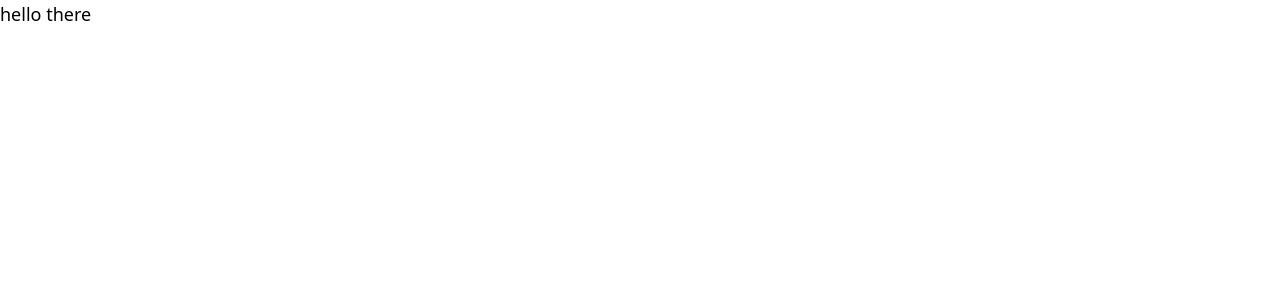
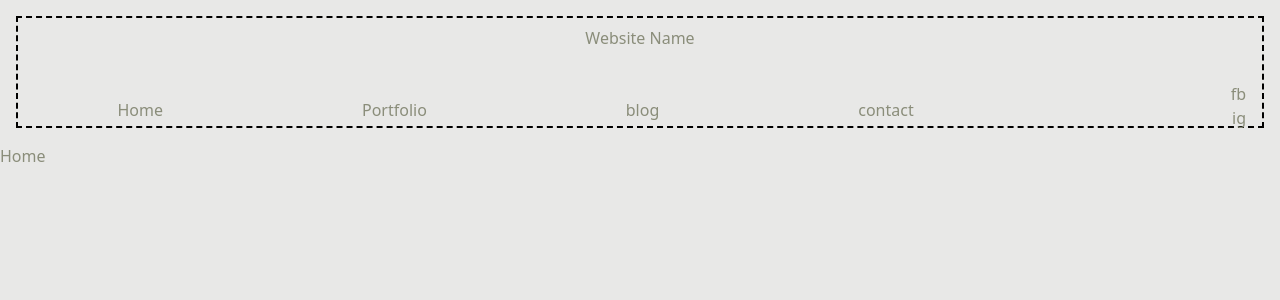
Before and after one commit to rawandbakr/habitat, a React (Create React App) app in the folder frontend/: page / in a window 1280 px wide. Shown: the top 300 px of the page. Built offline with nearby package versions, Linux system fonts and the light colour scheme.

Commit message:
adding navigation bar to the application
adding react router dom package

```diff
--- a/frontend/package.json
+++ b/frontend/package.json
@@ -8,6 +8,7 @@
     "@testing-library/user-event": "^13.5.0",
     "react": "^18.2.0",
     "react-dom": "^18.2.0",
+    "react-router-dom": "^6.8.0",
     "react-scripts": "5.0.1",
     "web-vitals": "^2.1.4"
   },
--- a/frontend/src/App.js
+++ b/frontend/src/App.js
@@ -1,9 +1,15 @@
+import Navigation from "./components/Navigation";
+import {BrowserRouter, Route, Routes} from 'react-router-dom'
+import Home from "./pages/Home";
 
 function App() {
   return (
-    <div className=" text-lg">
-      hello there
-    </div>
+    <BrowserRouter>
+    <Navigation/>
+    <Routes>
+      <Route exact path='/' element={<Home/>}/>
+    </Routes>
+    </BrowserRouter>
   );
 }
 
--- /dev/null
+++ b/frontend/src/components/NavItem.js
@@ -0,0 +1,10 @@
+import React from "react";
+import { Link } from "react-router-dom";
+
+export default function NavItem(props) {
+  return (
+    <a className="p-4 hover:shadow-2xl hover:border-r-2 hover:border-b-2 hover:rounded-xl hover:text-accent">
+        <Link to={props.to}>{props.name}</Link>
+    </a>
+  );
+}
--- /dev/null
+++ b/frontend/src/components/Navigation.js
@@ -0,0 +1,23 @@
+import React from "react";
+import NavItem from "./NavItem";
+
+export default function Navigation() {
+  return (
+    <div className=" m-4 h-28 border-black border-dashed border-2 flex flex-col">
+      <h1 className=" p-2 flex justify-center"> Website Name</h1>
+      <br></br>
+      <div className="grid grid-cols-5">
+        <nav className="flex justify-around col-span-4">
+            <NavItem to='/' name='Home'/>
+            <NavItem to='/Portfolio' name='Portfolio'/>
+            <NavItem to='/blog' name='blog'/>
+            <NavItem to='/contact' name='contact'/>
+        </nav>
+        <div className="flex justify-center items-end flex-col pr-4 pb-4 col-span-1">
+          <a >fb</a>
+          <a >ig</a>
+        </div>
+      </div>
+    </div>
+  );
+}
--- a/frontend/src/index.css
+++ b/frontend/src/index.css
@@ -1,3 +1,7 @@
 @tailwind base;
 @tailwind components;
 @tailwind utilities;
+
+body{
+    @apply bg-primary text-secondary
+}
--- /dev/null
+++ b/frontend/src/pages/Home.js
@@ -0,0 +1,7 @@
+import React from 'react'
+
+export default function Home() {
+  return (
+    <div>Home</div>
+  )
+}
--- a/frontend/tailwind.config.js
+++ b/frontend/tailwind.config.js
@@ -2,7 +2,13 @@
 module.exports = {
   content: ["./src/**/*.{html,js}"],
   theme: {
-    extend: {},
+    extend: {
+      colors: {
+        primary: '#e8e8e7',
+        secondary: '#8a8d7a',
+        accent:'#5a5444',
+      }
+    },
   },
   plugins: [],
 }
```
Also changed, not shown: 1 other file (tests, documents, lock files or other folders).
